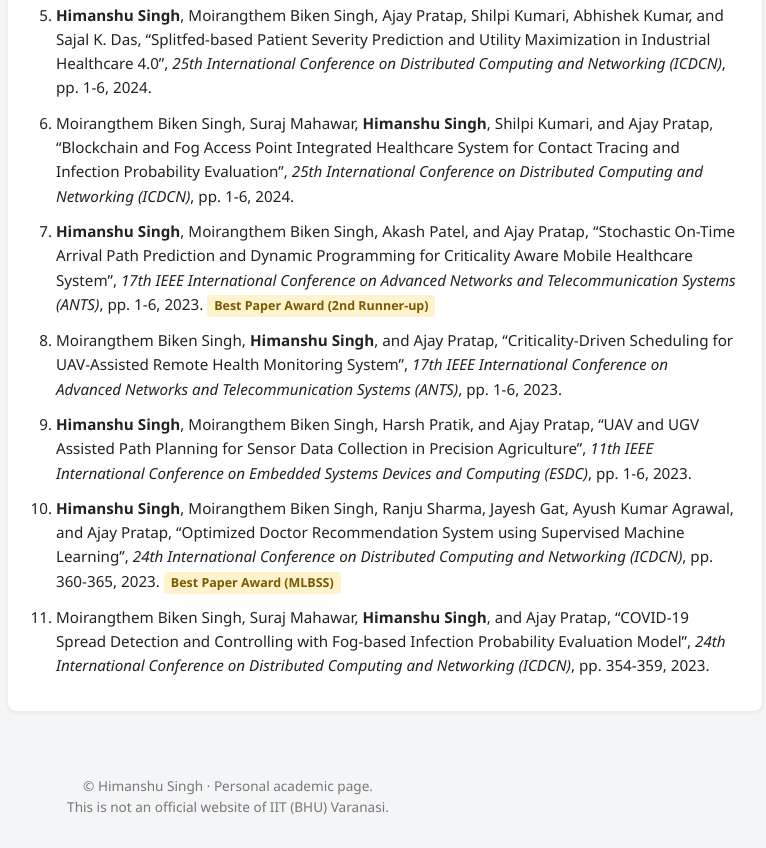
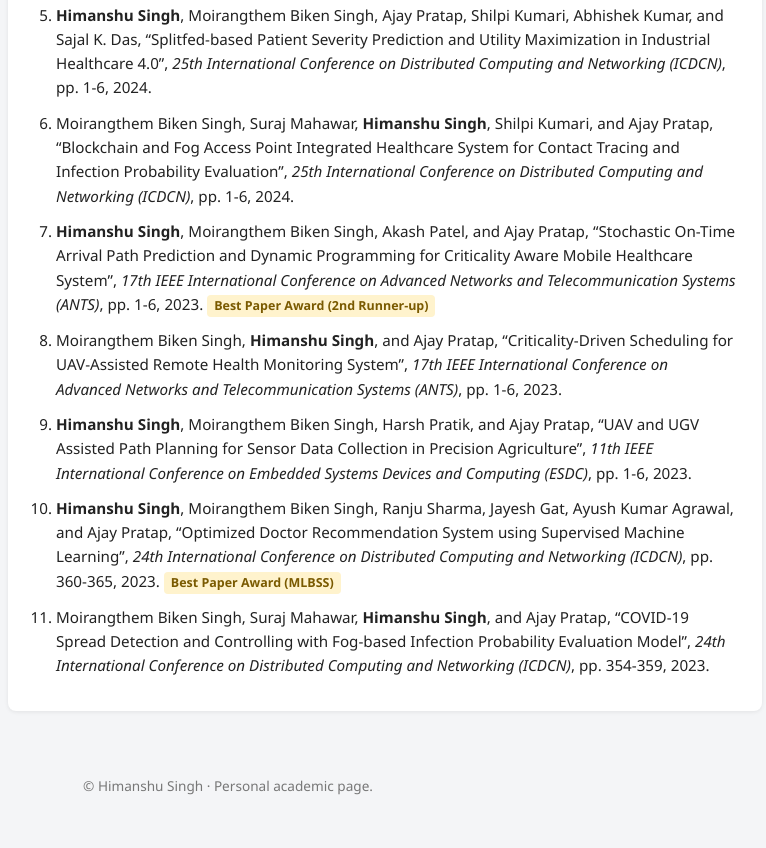
Before and after one commit to singhhimanshu97/singhhimanshu97.github.io, a plain HTML site: page index.html in a window 1280 px wide. Shown: the part 2230-3078 px from the top of the page, without its empty margins (412-1178 px from the left). After the commit the page ends 3056 px from the top, so only its background shows below. Drawn offline with Linux system fonts and the light colour scheme.

Commit message:
Remove unofficial website disclaimer from footer
Removed disclaimer about official status of the website.

```diff
--- a/index.html
+++ b/index.html
@@ -174,7 +174,6 @@
 
 <footer>
   &copy; Himanshu Singh &middot; Personal academic page.<br>
-  This is not an official website of IIT (BHU) Varanasi.
 </footer>
 
 </body>
```
